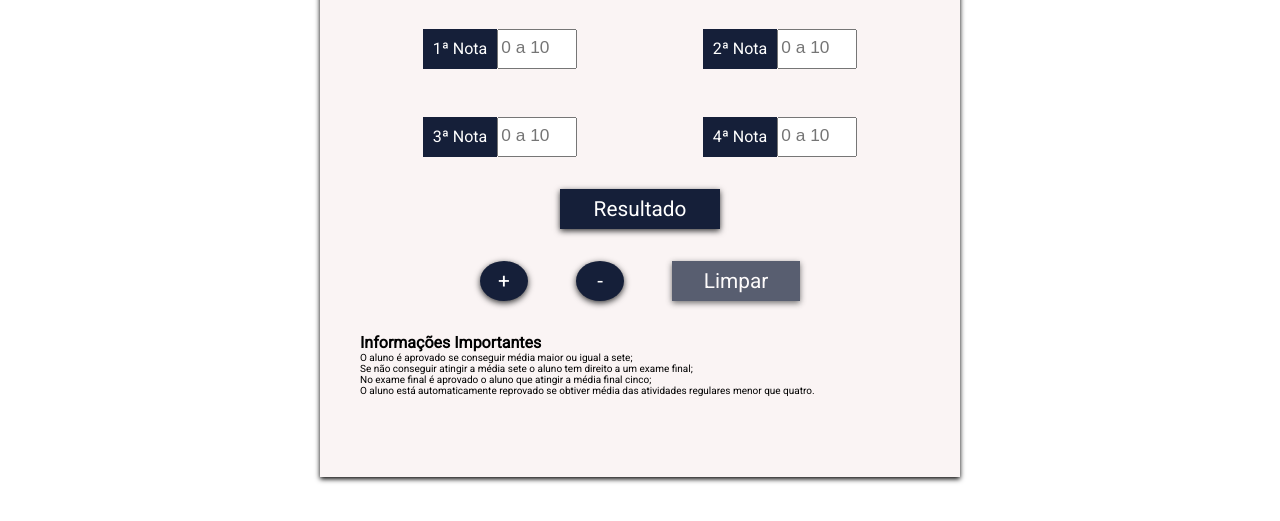
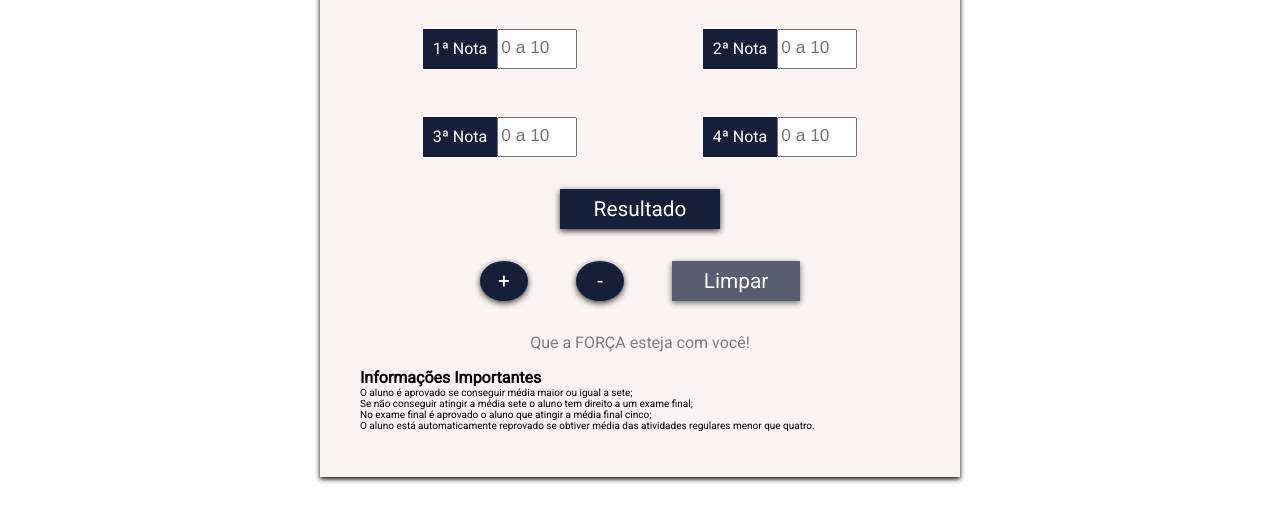
Before and after one commit to AleCamargo77/Media-do-Aluno, a plain HTML site: page index.html in a window 1280 px wide. Shown: the part 203-724 px from the top of the page. Drawn offline with Linux system fonts and the light colour scheme.

Commit message:
Inclusão de frases de incentivos(randômicas)

```diff
--- a/index.html
+++ b/index.html
@@ -53,6 +53,8 @@
 
             </div>
             <div id="result"></div>
+            <div id="phrases"></div>
+
         </div>
         <ul>
             <span><strong>Informações Importantes</strong></span>
--- a/main.js
+++ b/main.js
@@ -1,3 +1,15 @@
+let frases = ["Que a FORÇA esteja com você!",
+    "Desistir NUNCA foi uma opção.",
+    "Nunca foi sorte, sempre foi DEUS."
+];
+
+function incentive() {
+    let i = parseInt(Math.random() * 3);
+    return frases[i];
+}
+
+document.getElementById('phrases').innerHTML = incentive();
+
 function createGrade() {
     let mainDiv = document.createElement('div');
     mainDiv.classList.add('grade-content');
@@ -68,7 +80,6 @@ function classifyNote(validation) {
     }
 }
 
-
 function clearField() {
     let baseDiv = document.getElementById('grades');
     for (let index = 0; index < baseDiv.children.length; index++) {
--- a/style.css
+++ b/style.css
@@ -132,3 +132,9 @@ li {
     font-family: 'Roboto', sans-serif;
     margin-top: 1rem;
 }
+
+#phrases {
+    font-family: 'Roboto', sans-serif;
+    color: grey;
+    margin-top: 1em;
+}
```
